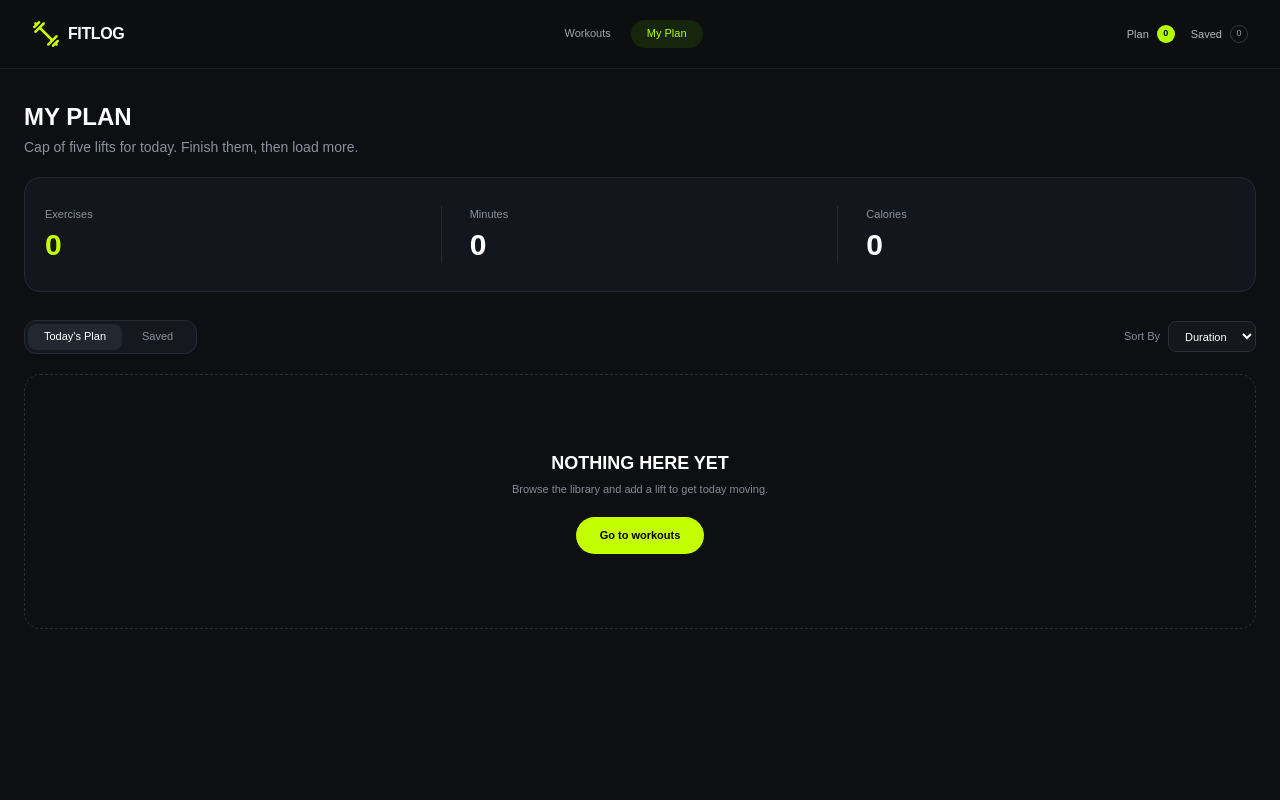
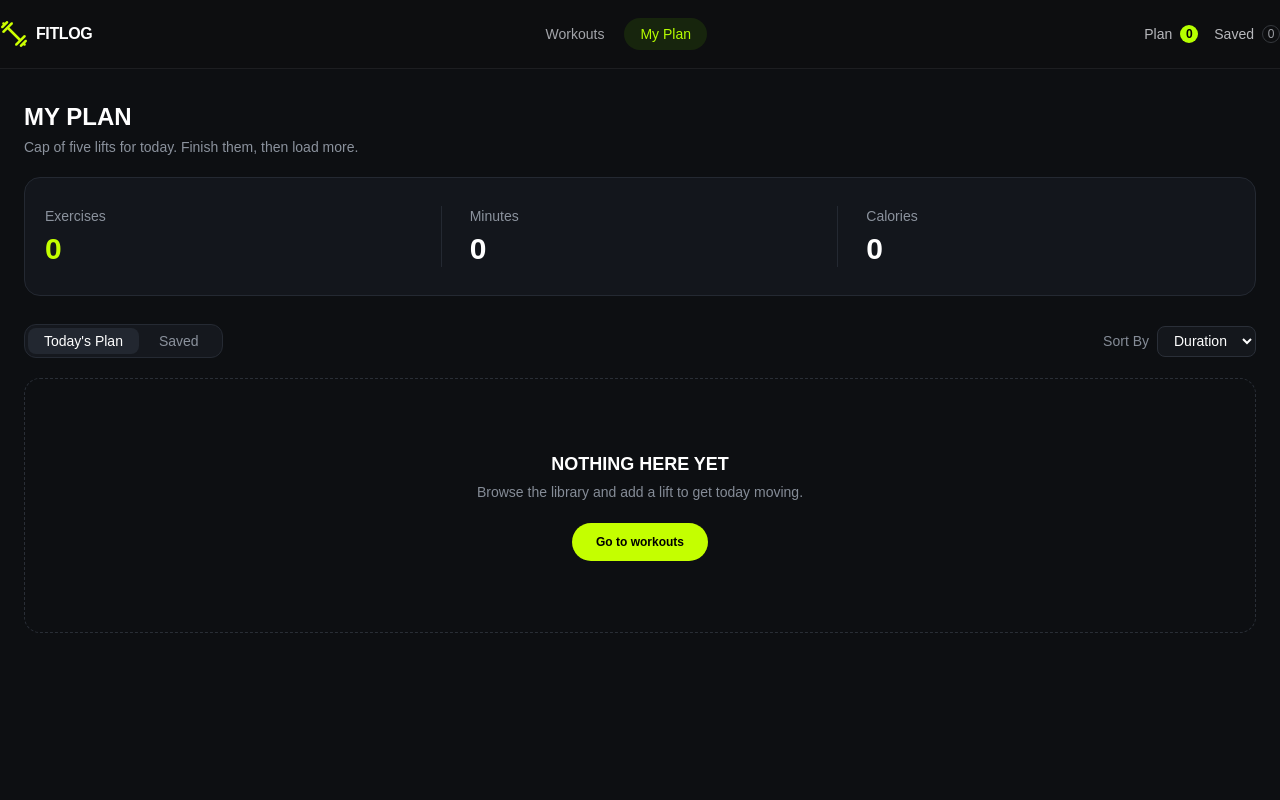
Before and after one commit to MdJahirulislam538/fit-log, a Next.js app: page /myplan in a window 1280 px wide. Shown: the top 800 px of the page. Built offline with nearby package versions, Linux system fonts and the light colour scheme.

Commit message:
feat: increase font sizes for improved readability in Footer and My Plan components

```diff
--- a/src/app/components/shared/Footer.tsx
+++ b/src/app/components/shared/Footer.tsx
@@ -28,7 +28,7 @@ const Footer = () => {
 
 
                 {/* Copyright */}
-                <p className="text-right text-[11px] leading-5 text-[#686d77]">
+                <p className="text-right text-[14px] leading-5 text-[#686d77]">
                     © 2026 FitLog — Workout Library. Train hard, log honest.
                 </p>
 
--- a/src/app/components/shared/Navbar.tsx
+++ b/src/app/components/shared/Navbar.tsx
@@ -21,7 +21,7 @@ const Navbar = () => {
     const isActive = (href: string) => pathname === href;
 
     const linkClass = (href: string) =>
-        `block rounded-lg px-4 py-2 text-sm font-medium transition-colors md:rounded-full md:py-1.5 md:text-[11px] ${
+        `block rounded-lg px-4 py-2 text-sm font-medium transition-colors md:rounded-full md:py-1.5 md:text-[14px] ${
             isActive(href)
                 ? "bg-[#17250d] text-[#b6ff00]"
                 : "text-[#a3a5aa] hover:bg-[#202226] hover:text-white"
@@ -31,7 +31,7 @@ const Navbar = () => {
 
     return (
         <header className="sticky top-0 z-50 border-b border-[#1d1e21] bg-[#0d0e10]">
-            <nav className="mx-auto flex min-h-[68px] max-w-[1360px] items-center justify-between gap-3 px-4 sm:px-6 lg:px-8">
+            <nav className="mx-auto flex min-h-[68px] max-w-[1360px] items-center justify-between gap-3 px-4 sm:px-6 lg:px-0">
 
                 {/* Logo */}
                 <Link
@@ -70,16 +70,16 @@ const Navbar = () => {
 
                 {/* Desktop Plan & Saved */}
                 <div className="hidden shrink-0 items-center gap-4 lg:flex">
-                    <div className="flex items-center gap-2 text-[11px] font-medium text-[#b7b8bc] transition hover:text-white">
+                    <div className="flex items-center gap-2 text-[14px] font-medium text-[#b7b8bc] transition hover:text-white">
                         <span>Plan</span>
-                        <span className="flex h-[18px] min-w-[18px] items-center justify-center rounded-full bg-[#b6ff00] px-1 text-[9px] font-bold text-black">
+                        <span className="flex h-[18px] min-w-[18px] items-center justify-center rounded-full bg-[#b6ff00] px-1 text-[12px] font-bold text-black">
                             {myPlan.length}
                         </span>
                     </div>
 
-                    <div className="flex items-center gap-2 text-[11px] font-medium text-[#b7b8bc] transition hover:text-white">
+                    <div className="flex items-center gap-2 text-[14px] font-medium text-[#b7b8bc] transition hover:text-white">
                         <span>Saved</span>
-                        <span className="flex h-[18px] min-w-[18px] items-center justify-center rounded-full border border-[#35383d] px-1 text-[9px] text-[#9b9da2]">
+                        <span className="flex h-[18px] min-w-[18px] items-center justify-center rounded-full border border-[#35383d] px-1 text-[12px] text-[#9b9da2]">
                             {savedWorkouts.length}
                         </span>
                     </div>
--- a/src/app/myplan/page.tsx
+++ b/src/app/myplan/page.tsx
@@ -89,19 +89,19 @@ const MyPlan = ({ workouts = [] }: MyPlanProps) => {
         <div className="mb-7 rounded-2xl border border-[#242932] bg-[#13161c] px-5 py-7">
           <div className="grid grid-cols-1 md:grid-cols-3">
             <div className="border-b border-[#242932] pb-5 md:border-b-0 md:border-r md:pb-0">
-              <p className="text-[11px] text-[#8b929d]">Exercises</p>
+              <p className="text-[14px] text-[#8b929d]">Exercises</p>
               <p className="mt-1 text-3xl font-bold text-[#c4ff00]">
                 {stats.exercises}
               </p>
             </div>
 
             <div className="border-b border-[#242932] px-0 pb-5 pt-5 md:border-b-0 md:border-r md:px-7 md:py-0">
-              <p className="text-[11px] text-[#8b929d]">Minutes</p>
+              <p className="text-[14px] text-[#8b929d]">Minutes</p>
               <p className="mt-1 text-3xl font-bold">{stats.minutes}</p>
             </div>
 
             <div className="pt-5 md:px-7 md:py-0">
-              <p className="text-[11px] text-[#8b929d]">Calories</p>
+              <p className="text-[14px] text-[#8b929d]">Calories</p>
               <p className="mt-1 text-3xl font-bold">{stats.calories}</p>
             </div>
           </div>
@@ -113,7 +113,7 @@ const MyPlan = ({ workouts = [] }: MyPlanProps) => {
             <button
               type="button"
               onClick={() => setActiveTab("today")}
-              className={`rounded-lg px-4 text-[11px] ${
+              className={`rounded-lg px-4 text-[14px] ${
                 activeTab === "today"
                   ? "bg-[#222730] text-white"
                   : "text-[#8b929d]"
@@ -125,7 +125,7 @@ const MyPlan = ({ workouts = [] }: MyPlanProps) => {
             <button
               type="button"
               onClick={() => setActiveTab("saved")}
-              className={`rounded-lg px-5 text-[11px] ${
+              className={`rounded-lg px-5 text-[14px] ${
                 activeTab === "saved"
                   ? "bg-[#222730] text-white"
                   : "text-[#8b929d]"
@@ -136,12 +136,12 @@ const MyPlan = ({ workouts = [] }: MyPlanProps) => {
           </div>
 
           <div className="flex items-center gap-2">
-            <span className="text-[11px] text-[#858c97]">Sort By</span>
+            <span className="text-[14px] text-[#858c97]">Sort By</span>
 
             <select
               value={sortBy}
               onChange={(e) => setSortBy(e.target.value as SortOption)}
-              className="h-[31px] rounded-lg border border-[#2a2f38] bg-[#14171c] px-3 text-[11px] text-white outline-none"
+              className="h-[31px] rounded-lg border border-[#2a2f38] bg-[#14171c] px-3 text-[14px] text-white outline-none"
             >
               <option value="duration">Duration</option>
               <option value="calories">Calories</option>
@@ -157,7 +157,7 @@ const MyPlan = ({ workouts = [] }: MyPlanProps) => {
                 Nothing Here Yet
               </h2>
 
-              <p className="mt-1 text-[11px] text-[#858c97]">
+              <p className="mt-1 text-[14px] text-[#858c97]">
                 {activeTab === "today"
                   ? "Browse the library and add a lift to get today moving."
                   : "Save a workout to keep it for later and come back to it anytime."}
@@ -165,7 +165,7 @@ const MyPlan = ({ workouts = [] }: MyPlanProps) => {
 
               <button
                 type="button"
-                className="mt-5 rounded-full bg-[#c4ff00] cursor-pointer px-6 py-2.5 text-[11px] font-bold text-black"
+                className="mt-5 rounded-full bg-[#c4ff00] cursor-pointer px-6 py-2.5 text-[12px] font-bold text-black"
                 onClick={() => router.push("/workouts")}
               >
                 Go to workouts
@@ -192,11 +192,11 @@ const MyPlan = ({ workouts = [] }: MyPlanProps) => {
                     {workout.name}
                   </h3>
 
-                  <p className="mt-0.5 text-[10px] text-[#858c97]">
+                  <p className="mt-0.5 text-[12px] text-[#858c97]">
                     {workout.equipment ?? "Workout"}
                   </p>
 
-                  <div className="mt-2 flex items-center gap-3 text-[10px] text-[#a4aab3]">
+                  <div className="mt-2 flex items-center gap-3 text-[12px] text-[#a4aab3]">
                     <span className="flex items-center gap-1">
                       <span className="text-[#c4ff00]">◷</span>
                       {workout.duration} min
@@ -217,7 +217,7 @@ const MyPlan = ({ workouts = [] }: MyPlanProps) => {
                 <div className="flex shrink-0 items-center gap-3">
                   <button
                     type="button"
-                    className="h-8 rounded-full cursor-pointer border border-[#303744] px-4 text-[10px] text-white transition hover:bg-[#20252d]"
+                    className="h-8 rounded-full cursor-pointer border border-[#303744] px-4 text-[12px] text-white transition hover:bg-[#20252d]"
                     onClick={() => router.push(`/workouts/${workout.id}`)}
                   >
                     View Details
@@ -225,7 +225,7 @@ const MyPlan = ({ workouts = [] }: MyPlanProps) => {
 
                   <button
                     type="button"
-                    className="flex h-8 items-center gap-1.5 rounded-full cursor-pointer bg-[#c4ff00] px-4 text-[10px] font-bold text-black transition hover:bg-[#d1ff33]"
+                    className="flex h-8 items-center gap-1.5 rounded-full cursor-pointer bg-[#c4ff00] px-4 text-[12px] font-bold text-black transition hover:bg-[#d1ff33]"
                   >
                     <span>✓</span>
                     Mark as Done
```
